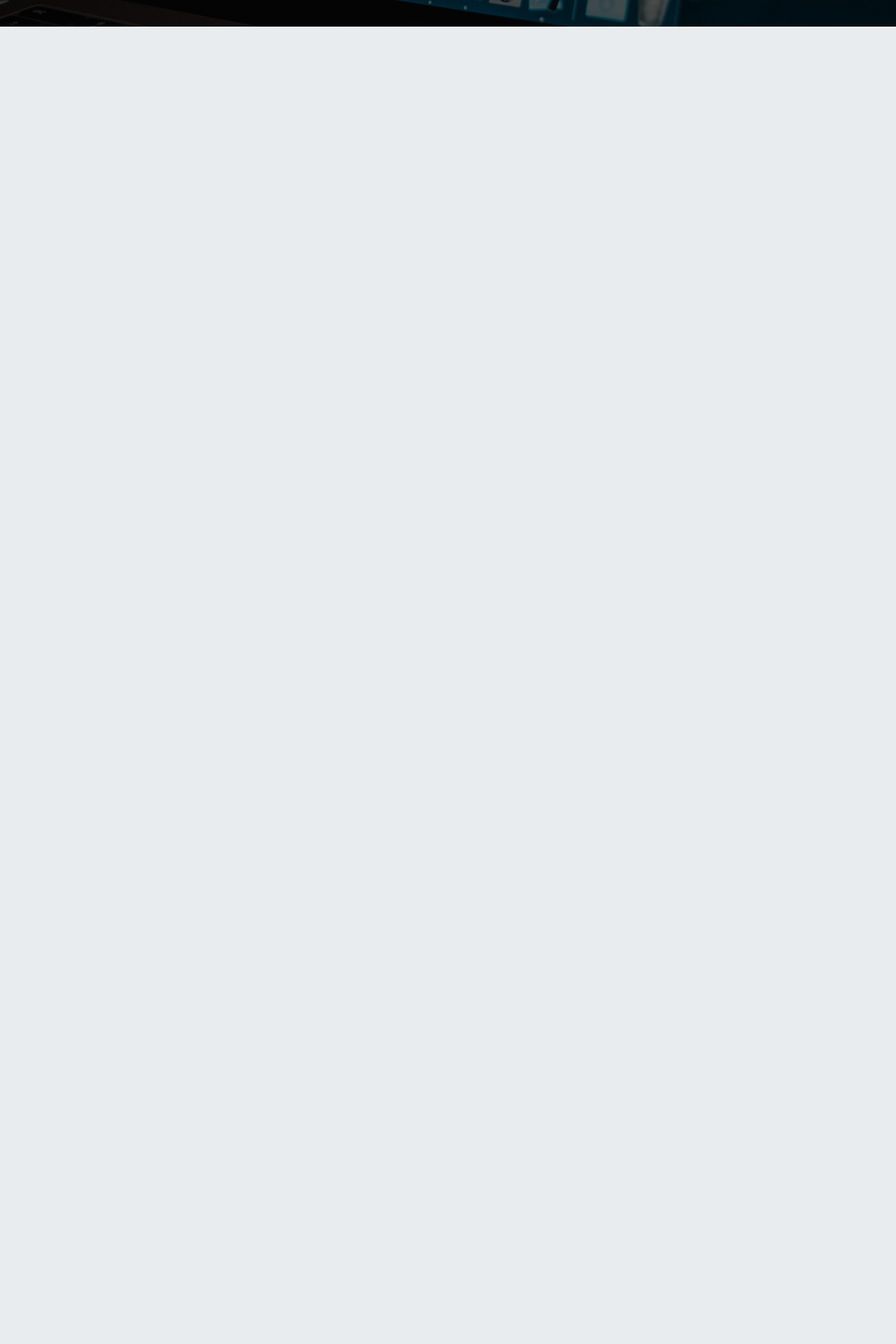
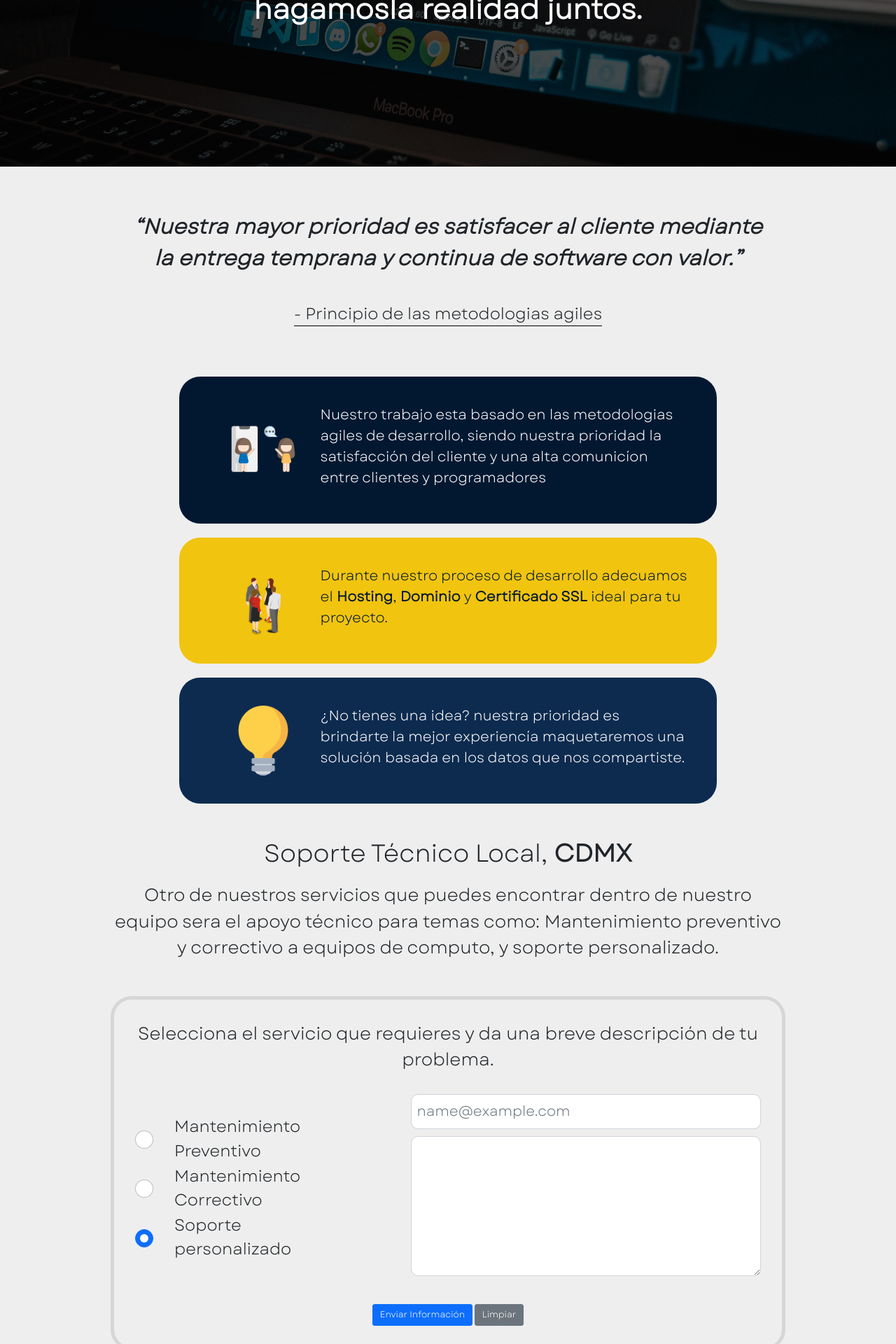
Before and after one commit to JoseRamirezOz/clubOfBytes, a PHP site: page / in a window 1280 px wide. Shown: the part 4360-6280 px from the top of the page at 70% size. Before the commit the page ends 4398 px from the top, so only its background shows below. Run offline with PHP 8.4, Linux system fonts and the light colour scheme; some libraries are stand-ins or nearby versions; some web fonts are replaced.

Commit message:
Avanzando hasta formulario

```diff
--- a/css/index.css
+++ b/css/index.css
@@ -17,6 +17,7 @@ html{
     --color-azul-semioscuro: #0D2B4F;
     --color-azul-oscuro: #021831;
     --color-background: #e4e4e498;
+    --color-amarillo:#F1C40F;
     --color-blanco: #ffffff;
     --base-transiciones: 600ms;
     --border-bordes:10px;
@@ -606,7 +607,6 @@ body #barNav{
     #ourOffert article p{
         font-size:1.8rem;
     }
-}
 
 /*-----------------------------------------------------------------
     TEXTO DE INVITACION
@@ -617,8 +617,8 @@ body #barNav{
     background-position:center;
     background-size:cover;
     width:100vw;
-    height:30rem;
-    font-size:3rem;
+    height:50rem;
+    font-size:4rem;
     font-family:var(--textos-generales);
     text-align:center;
     font-weight:bold;
@@ -642,6 +642,168 @@ body #barNav{
     align-items:center;
 }
 
+/*-----------------------------------------------------------------
+    SECCION NUESTRO USO DE METODOLOGIAS AGILES
+------------------------------------------------------------------*/
+#ourMethodAgil{
+    font-family:var(--textos-generales);
+    width:80vw;
+    margin:0 auto;
+    height:30rem;
+    padding:5rem;
+    text-align:center;
+
+    display:flex;
+    flex-direction:column;
+    justify-content:center;
+    align-items:center;
+}
+
+#ourMethodAgil .ourMethodAgilLema{
+    font-size:3rem;
+    font-weight:bold;
+}
+
+
+#ourMethodAgil .ourMethodAgilAuthor{
+    font-size:2.3rem;
+    margin-top:3rem;
+    border-bottom:solid .1rem black;
+}
+
+/*-----------------------------------------------------------------
+    SECCION SOBRE NUESTROS SERVICIOS
+------------------------------------------------------------------*/
+#ourServicesContainer article{
+    background:purple;
+    width:60vw;
+    margin:0 auto;
+    height:auto;
+    font-family:var(--textos-generales);
+    border-radius:3rem;
+    padding:4rem;
+    margin-bottom:2rem;
+
+    display:flex;
+    flex-direction:row;
+    align-items:center;
+    justify-content:space-between;
+}
+
+#ourServicesContainer article picture{
+    width:20%;
+    margin-left:3rem;
+}
+
+#ourServicesContainer article p{
+    width:80%;
+    font-size:2rem;
+    color:#fff;
+}
+
+#ourServicesContainer article img{
+    width:10rem;
+    height:10rem;
+}
+
+#ourServicesContainer .ourServicesContainer1{
+    background:var(--color-azul-oscuro);
+}
+
+#ourServicesContainer .ourServicesContainer2{
+    background:var(--color-amarillo);
+}
+
+#ourServicesContainer .ourServicesContainer2 p{
+    color:var(--color-azul-oscuro);
+}
+
+
+#ourServicesContainer .ourServicesContainer3{
+    background:var(--color-azul-semioscuro);
+}
+
+#supportLocal{
+    background:none;
+    padding:3rem;
+    width:80vw;
+    margin:0 auto;
+    text-align:center;
+    font-family:var(--textos-generales);
+
+}
+
+#supportLocal h2{
+    font-size:3.5rem;
+    margin-bottom:2rem;
+}
+
+#supportLocal p{
+    font-size:2.5rem;
+}
+
+#supportLocal #supportLocalContainerForm{
+    border-radius:3rem;
+    border:solid .5rem rgba(0, 0, 0, .1);
+    padding:3rem;
+    margin-top:5rem;
+}
+
+
+#supportLocalContainerForm .textAboutForm{
+    margin-bottom:3rem;
+}
+
+#supportLocal #supportLocalContainerForm article{
+    margin-bottom:3rem;
+
+    display:flex;
+    flex-direction:row;
+    justify-content:center;
+    align-items:center;
+}
+
+#supportLocal #supportLocalContainerForm .FormCheckList{
+    margin-right:10rem;
+}
+
+#supportLocal #supportLocalContainerForm .FormCheckList label{
+    margin-left:3rem;
+    text-align:left;
+    font-size:2.3rem;
+    font-family:var(--textos-generales);
+}
+
+#supportLocal #supportLocalContainerForm .FormCheckList .form-check{
+    background:none;
+    display:flex;
+    flex-direction:row;
+    align-items:center;
+}
+
+#supportLocal #supportLocalContainerForm .FormCheckList .form-check input{
+    padding:1.2rem;
+}
+
+#supportLocal #supportLocalContainerForm #inputCorreo input{
+    height:5rem;
+    width:50rem;
+    font-size:2rem;
+    border-radius:1rem;
+}
+
+#supportLocal #supportLocalContainerForm .form-control{
+    height:20rem;
+    font-size:2rem;
+    border-radius:1rem;
+}
+
+
+} /* ⚠️⚠️⚠️⚠️ AQUI TERMINA LOS ESTILOS PARA VERSION DE ESCRITORIO ⚠️⚠️⚠️⚠️*/
+
+
+
+
 @media (max-width: 800px) {
 
 }
--- a/index.html
+++ b/index.html
@@ -341,6 +341,99 @@
         </article>
     </section>
 
+    <!--------------------------------------------------------------
+        SECCION NUESTRO USO DE METODOLOGIAS AGILES
+    ---------------------------------------------------------------->
+    <section id="ourMethodAgil">
+        <p class="ourMethodAgilLema">
+            <i>“Nuestra mayor prioridad es satisfacer al cliente
+            mediante la entrega temprana y continua de software
+            con valor.”</i>
+        </p>
+        <p class="ourMethodAgilAuthor">- Principio de las metodologias agiles</p>
+    </section>
+
+    <!--------------------------------------------------------------
+        SECCION SOBRE NUESTROS SERVICIOS
+    ---------------------------------------------------------------->
+    <section id="ourServicesContainer">
+        <article class="ourServicesContainer1">
+            <picture>
+                <img src="img/index/twoWomens.png" alt="">
+            </picture>
+            <p>
+                Nuestro trabajo esta basado en las metodologias agiles de desarrollo, siendo nuestra prioridad la satisfacción del cliente y una alta comunicíon entre clientes y programadores
+            </p>
+        </article>
+
+        <article class="ourServicesContainer2">
+            <picture>
+                <img src="img/index/team.png" alt="">
+            </picture>
+            <p>Durante nuestro proceso de desarrollo adecuamos
+                el <strong>Hosting</strong>, <strong>Dominio</strong>
+                y <strong>Certificado SSL</strong> ideal para tu proyecto.</p>
+        </article>
+
+        <article class="ourServicesContainer3">
+            <picture>
+                <img src="img/index/idea.png" alt="">
+            </picture>
+            <p>¿No tienes una idea? nuestra prioridad es brindarte la mejor experiencía maquetaremos una solución basada en los datos que nos compartiste. </p>
+        </article>
+    </section>
+
+    <!--------------------------------------------------------------
+        SECCION SOPORTE TECNICO LOCAL
+    ---------------------------------------------------------------->
+    <section id="supportLocal">
+        <h2>Soporte Técnico Local, <b>CDMX</b></h2>
+        <p>Otro de nuestros servicios que puedes encontrar dentro de nuestro equipo sera el apoyo técnico para temas como: Mantenimiento preventivo y correctivo a equipos de computo, y soporte personalizado.</p>
+
+        <article id="supportLocalContainerForm">
+            <p class="textAboutForm">Selecciona el servicio que requieres y da una breve descripción de tu problema. </p>
+            <article>
+                <div class="FormCheckList">
+                    <div class="form-check">
+                        <input class="form-check-input" type="radio" name="flexRadioDefault" id="flexRadioDefault1">
+                        <label class="form-check-label" for="flexRadioDefault1">
+                            Mantenimiento Preventivo
+                        </label>
+                    </div>
+                    <div class="form-check">
+                        <input class="form-check-input" type="radio" name="flexRadioDefault" id="flexRadioDefault2" checked>
+                        <label class="form-check-label" for="flexRadioDefault2">
+                            Mantenimiento Correctivo
+                        </label>
+                    </div>
+                    <div class="form-check">
+                        <input class="form-check-input" type="radio" name="flexRadioDefault" id="flexRadioDefault2" checked>
+                        <label class="form-check-label" for="flexRadioDefault2">
+                            Soporte personalizado
+                        </label>
+                    </div>
+                </div>
+
+
+                <div class="inputsMailMessage">
+                    <div id="inputCorreo" class="mb-3">
+                        <!-- <label for="exampleFormControlInput1" class="form-label">Email address</label> -->
+                        <input type="email" class="form-control" id="exampleFormControlInput1" placeholder="name@example.com">
+                    </div>
+                    <div class="mb-3">
+                        <!-- <label for="exampleFormControlTextarea1" class="form-label">Example textarea</label> -->
+                        <textarea class="form-control" id="exampleFormControlTextarea1" rows="3"></textarea>
+                    </div>
+                </div>
+            </article>
+
+
+        <button type="button" class="btn btn-primary btn-lg">Enviar Información</button>
+        <button type="button" class="btn btn-secondary btn-lg">Limpiar</button>
+        </article>
+    </section>
+
+
     <!-- LINKS DE REFERENCIA A BOOTSTRAP -->
     <!-- Optional JavaScript; choose one of the two! -->
 
```
Also changed, not shown: img/index/2142569_circle_colored_gradient_instagram_media_icon.png (added), img/index/3225179_app_logo_media_popular_social_icon.png (added), img/index/5296499_fb_facebook_facebook logo_icon.png (added), img/index/5296499_fb_facebook_facebook logo_icon.svg (added), img/index/6172947_communication_conference_distance_keep_physical_icon.png (added), img/index/idea.png (added), img/index/image.png (added), img/index/team.png (added), img/index/twoWomens.png (added).
